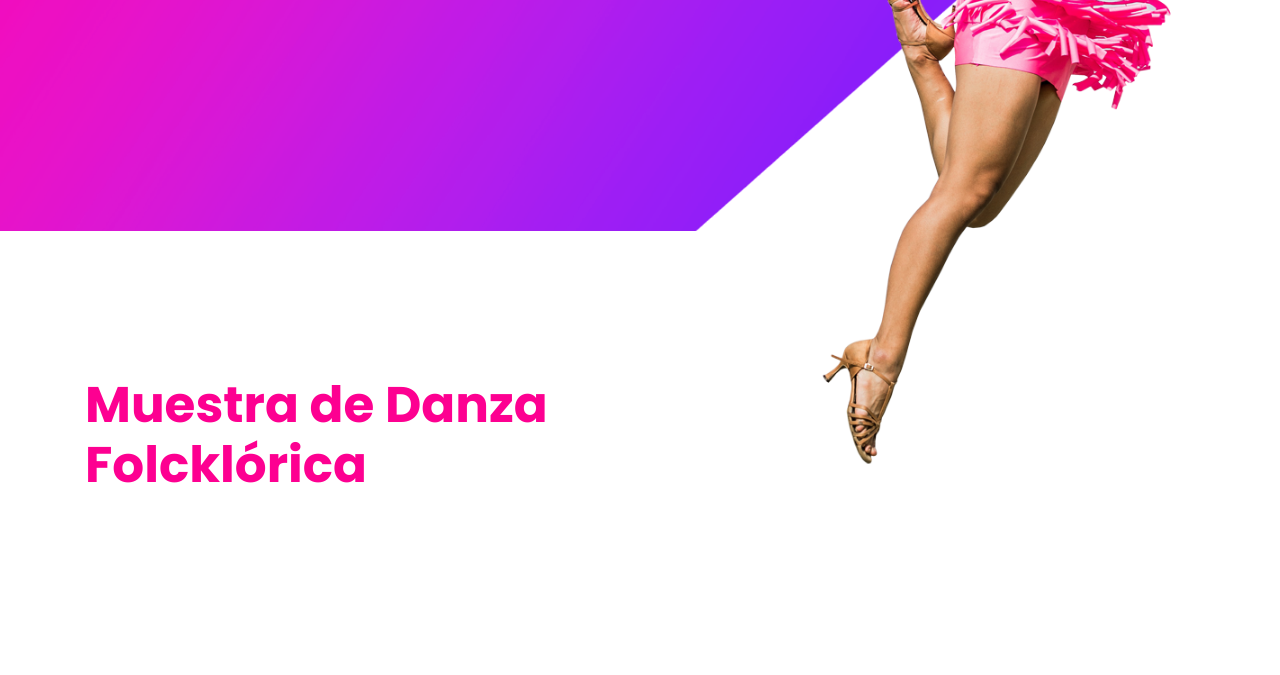
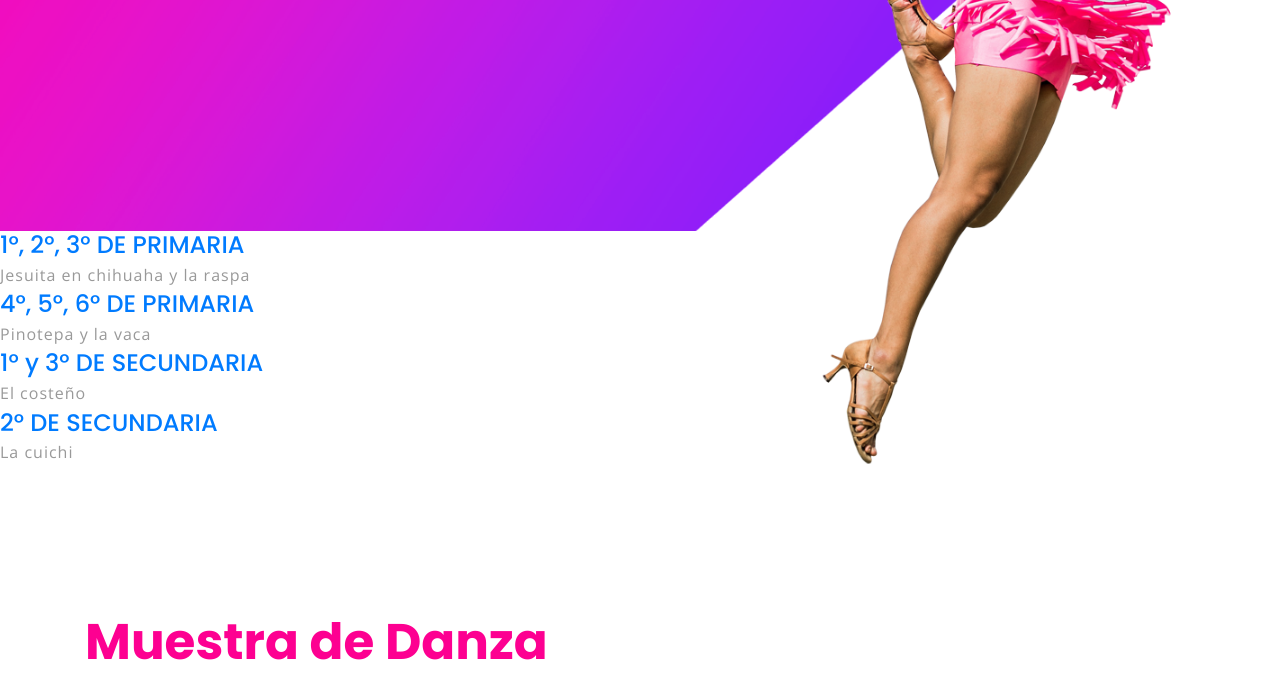
Before and after one commit to FREDISCORP/DANZA, a plain HTML site: page index.html in a window 1280 px wide. Shown: the part 409-1084 px from the top of the page. Drawn offline with nearby package versions, Linux system fonts and the light colour scheme.

Commit message:
index.html

```diff
--- a/index.html
+++ b/index.html
@@ -86,6 +86,29 @@ License URL: http://creativecommons.org/licenses/by/3.0/
 		<!-- //banner -->
 	</div>
 	<!-- //main -->
+</div>
+
+		<h4><a href="https://www.youtube.com/watch?v=JTpGiGLCqAc" class="title-head">1°, 2°, 3° DE PRIMARIA</a></h4>
+		<p class="para">Jesuita en chihuaha y la raspa</p>
+
+	</div>
+
+	<div class="grids-1 grids-effect-2">
+
+		<h4><a href="https://www.youtube.com/watch?v=HlTWF-oryF8" class="title-head">4°, 5°, 6° DE PRIMARIA</a></h4>
+		<p class="para">Pinotepa y la vaca</p>
+
+	</div>
+		<div class="grids-1 grids-effect">
+			<h4><a href="https://www.youtube.com/watch?v=LeoOW55P3CE" class="title-head">1° y 3° DE SECUNDARIA</a></h4>
+			<p class="para">El costeño</p>
+		</div>
+		<div class="grids-1 grids-effect-2">
+			<h4><a href="https://www.youtube.com/watch?v=kqLMK0qP0z0" class="title-head">2° DE SECUNDARIA</a></h4>
+			<p class="para">La cuichi</p>
+
+		</div>
+
 
 	<!-- classes  -->
 	<section class="py-5 team-w3ls" id="classes">
```
